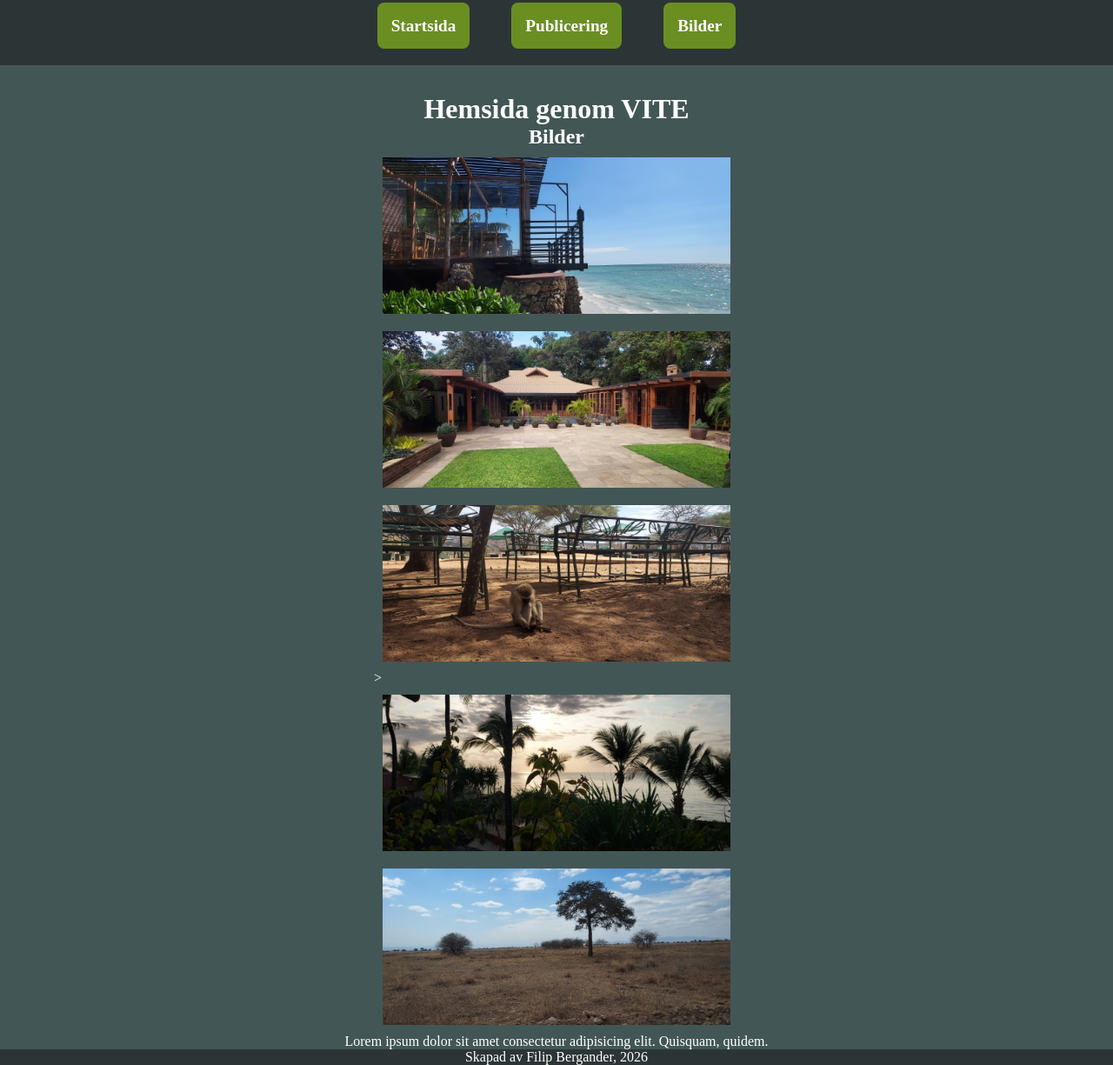
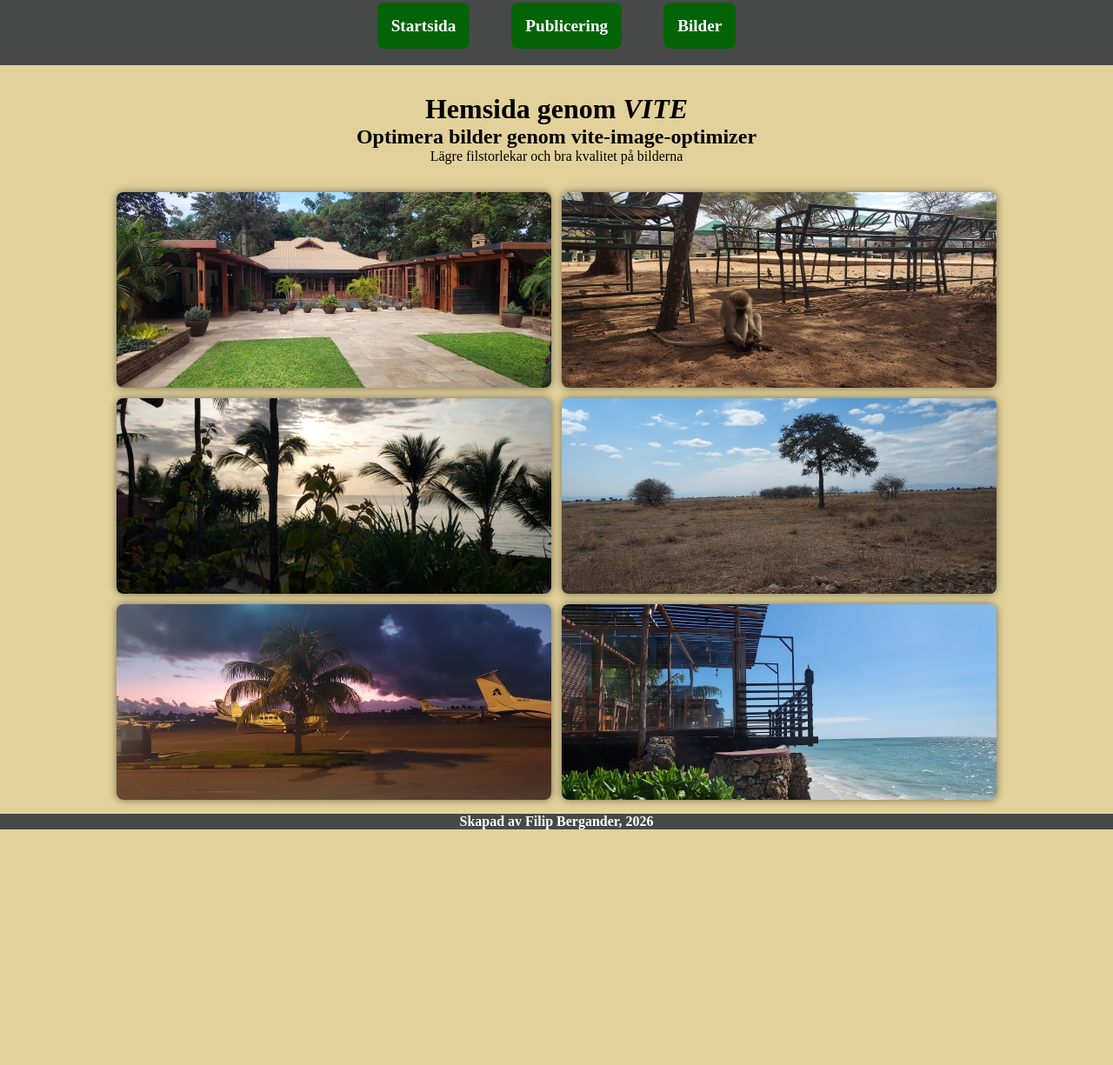
Before and after one commit to filipbergander/filips-viteprojekt, a website built with Vite: page pictures.html in a window 1280 px wide. Shown: the part 15-1240 px from the top of the page at 87% size. After the commit the page ends 969 px from the top, so only its background shows below. Built offline with nearby package versions, Linux system fonts and the light colour scheme.

Commit message:
Uppdaterat readme-fil. Optimerat bilder och filer.

```diff
--- a/pictures.html
+++ b/pictures.html
@@ -22,18 +22,16 @@
         </header>
     </div>
     <main>
-        <h1>Hemsida genom VITE</h1>
-        <h2>Bilder</h2>
-        <div class="images-gallery">
-            <img src="/images/beach.avif" alt="Strand med uteservering och hav">
+        <h1>Hemsida genom <i>VITE</i></h1>
+        <h2>Optimera bilder genom vite-image-optimizer</h2>
+        <p>Lägre filstorlekar och bra kvalitet på bilderna</p>
+        <article class="images-gallery">
             <img src="/images/garden.avif" alt="Trädgård med blommor vid hus">
-            <img src="/images/monkey.avif" alt="Apa vid bänkar">>
+            <img src="/images/monkey.avif" alt="Apa vid bänkar">
             <img src="/images/palms.avif" alt="Palmer vid havet">
             <img src="/images/tree.avif" alt="Träd på savann">
-        </div>
-        <p>
-            Lorem ipsum dolor sit amet consectetur adipisicing elit. Quisquam, quidem.
-        </p>
+            <img src="/images/airplane.avif" alt="Flygplan bakom träd"> <img src="/images/beach.avif" alt="Strand med uteservering och hav">
+        </article>
     </main>
     <footer id="main-footer">
         <p>Skapad av Filip Bergander, 2026</p>
--- a/src/css/styles.scss
+++ b/src/css/styles.scss
@@ -5,8 +5,8 @@
     }
 
     body {
-    background-color: rgb(67, 86, 86);
-    color: white;
+        background-color: rgb(226, 209, 154);
+        color: black;
         height: 100vh;
         display: flex;
         flex-direction: column;
@@ -14,7 +14,7 @@ body {
 
     header {
         min-height: 90px;
-    background-color: rgb(44, 53, 53);
+        background-color: rgb(71, 73, 73);
         display: flex;
         align-items: center;
         justify-content: center;
@@ -27,10 +27,15 @@ nav {
         flex-direction: row;
     }
 
+    h1,
+    h2 {
+        text-align: center;
+    }
+
     nav a {
         text-decoration: none;
-    color: white;
-    background-color: #6b8e23;
+        color: rgb(255, 255, 255);
+        background-color: #026407;
         padding: 1rem;
         border-radius: 8px;
         font-weight: bold;
@@ -59,24 +64,44 @@ main {
         margin-top: 2rem;
     }
 
-footer {
+    #main-footer {
         display: flex;
-    background-color: rgb(44, 53, 53);
-    height: 60px;
+        background-color: rgb(71, 73, 73);
+        height: 10vh;
         align-items: center;
         justify-content: center;
         width: 100%;
+        margin: 1rem 0 0 0;
+    }
+
+    #main-footer p {
+        font-weight: bold;
+        color: white;
     }
 
     .images-gallery {
-    display: flex;
-    flex-direction: column;
+        display: grid;
+        gap: 0.75rem;
+        grid-template-columns: repeat(2, 500px);
+        grid-template-rows: auto;
+        margin: 2rem 0 0 0;
     }
 
     .images-gallery img {
-    width: 400px;
-    height: auto;
-    margin: 10px;
+        box-shadow: 0 0 10px rgba(0, 0, 0, 0.5);
+        cursor: pointer;
+        border-radius: 8px;
+    }
+
+    .images-gallery img:hover {
+        transform: scale(1.05);
+        transition: .5s ease;
+    }
+
+    @media (max-width: 1050px) {
+        .images-gallery {
+            grid-template-columns: 1fr;
+        }
     }
 
     @media (max-width: 768px) {
@@ -88,3 +113,21 @@ footer {
             font-size: 1.1rem;
         }
     }
+
+    @media (max-width: 500px) {
+        .images-gallery img {
+            width: 95%;
+            height: auto;
+            margin: 0 auto;
+        }
+        .images-gallery {
+            gap: 0.3rem;
+        }
+    }
+
+    @media (max-width: 320px) {
+        nav a {
+            padding: 4px;
+            font-size: 0.9rem;
+        }
+    }
--- a/vite.config.js
+++ b/vite.config.js
@@ -15,21 +15,21 @@ export default defineConfig({
     plugins: [
         ViteImageOptimizer({
             png: {
-                quality: 65
+                quality: 75
             },
             jpeg: {
-                quality: 65
+                quality: 75
             },
             jpg: {
-                quality: 65
+                quality: 75
             },
             webp: {
                 enabled: true,
-                quality: 65
+                quality: 75
             },
             avif: {
                 enabled: true,
-                quality: 65
+                quality: 75
             }
         })
     ]
```
Also changed, not shown: public/images/airplane.avif (added), readme.md. Lines whose indentation alone changed are shown as unchanged.
